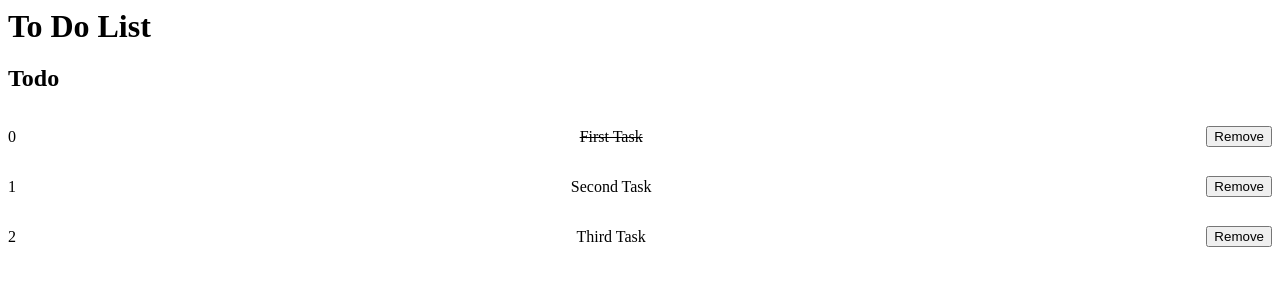
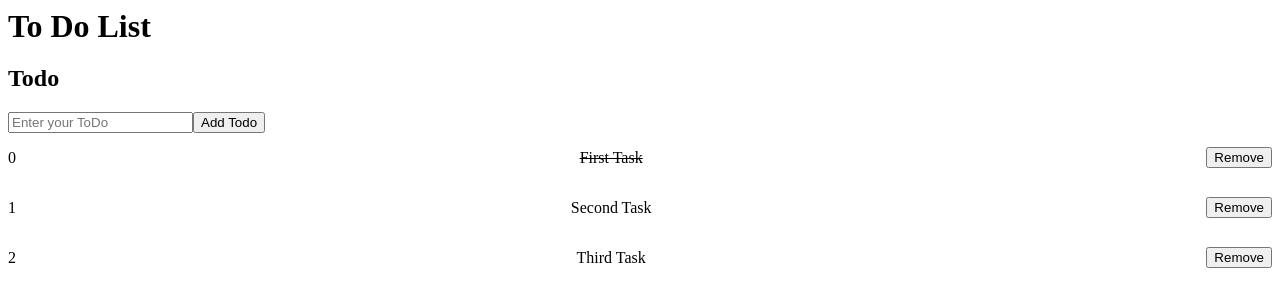
Before and after one commit to jcarlosj/Angular-To-do-list-YT, an Angular app: page / in a window 1280 px wide. Shown: the top 306 px of the page. Built offline with nearby package versions, Linux system fonts and the light colour scheme.

Commit message:
[+] todo.component.ts: Agrega una tarea

```diff
--- a/src/app/app.module.ts
+++ b/src/app/app.module.ts
@@ -1,5 +1,6 @@
 import { NgModule } from '@angular/core';
 import { BrowserModule } from '@angular/platform-browser';
+import { FormsModule } from '@angular/forms';
 
 import { AppComponent } from './app.component';
 import { TodoComponent } from './components/todo/todo.component';
@@ -10,7 +11,8 @@ import { TodoComponent } from './components/todo/todo.component';
     TodoComponent
   ],
   imports: [
-    BrowserModule
+    BrowserModule,
+    FormsModule
   ],
   providers: [],
   bootstrap: [AppComponent]
--- a/src/app/components/todo/todo.component.html
+++ b/src/app/components/todo/todo.component.html
@@ -1,5 +1,17 @@
 <div class="todo-component">
   <h2>{{ title }}</h2>
+  <div class="todos">
+    <form>
+      <input
+        type="text"
+        name="inputTodo"
+        placeholder="Enter your ToDo"
+        class="todo-input"
+        [(ngModel)]="inputTodo"
+      />
+      <button (click)="addTodo()">Add Todo</button>
+    </form>
+  </div>
   <div class="todos" *ngFor="let todo of todos; let i = index;">
     <div class="todo">
       <p class="todo-id">{{ i }}</p>
--- a/src/app/components/todo/todo.component.ts
+++ b/src/app/components/todo/todo.component.ts
@@ -10,6 +10,7 @@ import { Todo } from './../../models/Todo';
 export class TodoComponent {
   title: String = 'Todo';
   todos: Array<Todo> = [];
+  inputTodo: String = '';
 
   ngOnInit() {
     this.todos = [
@@ -30,4 +31,16 @@ export class TodoComponent {
   deleteTodo( id: number ) {
     this.todos = this.todos.filter( ( todo: Todo, index: number ) => index !== id );
   }
+
+  addTodo() {
+    this.todos = [
+      {
+        content: this.inputTodo,
+        completed: false
+      },
+      ...this.todos
+    ];
+
+    this.inputTodo = '';
+  }
 }
```
